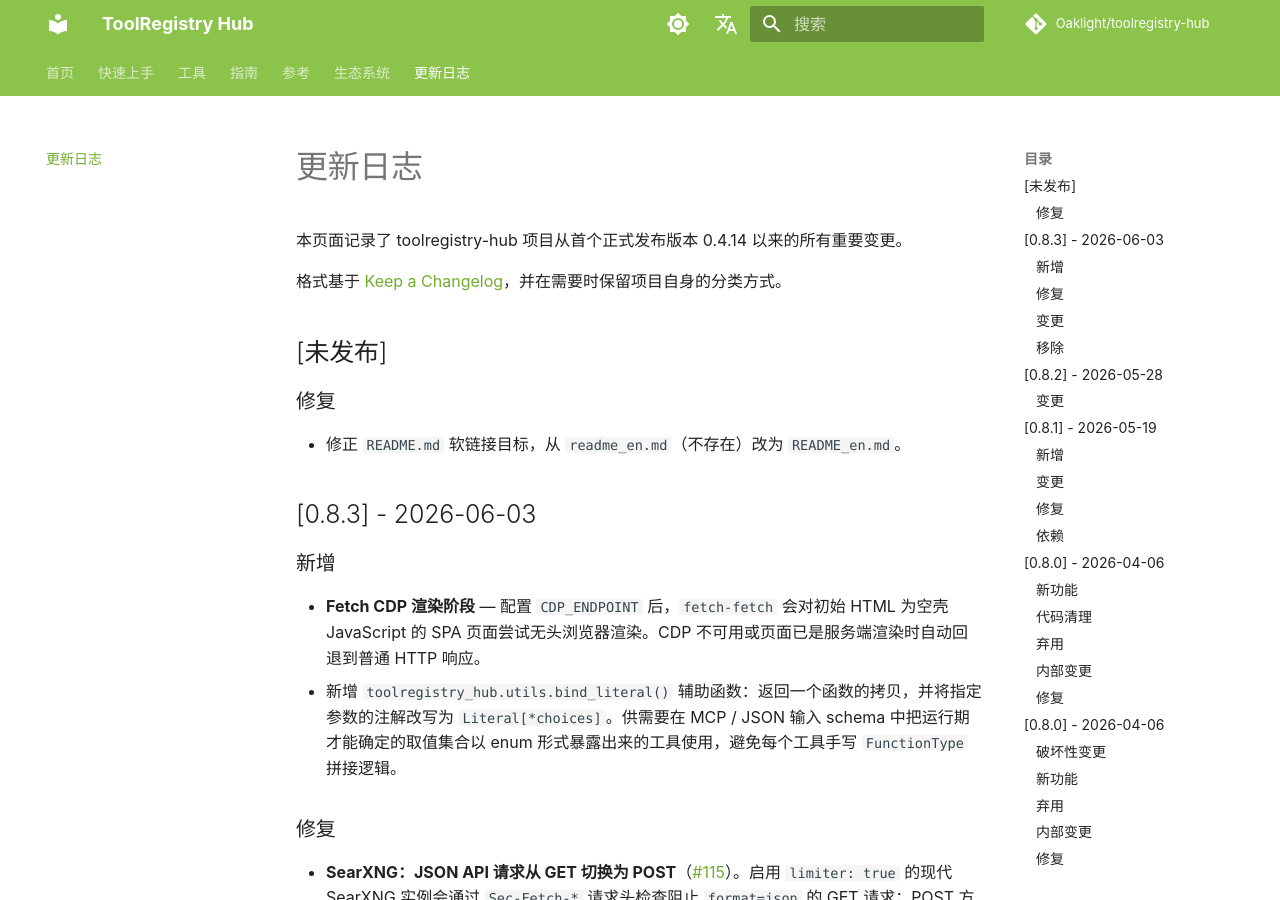
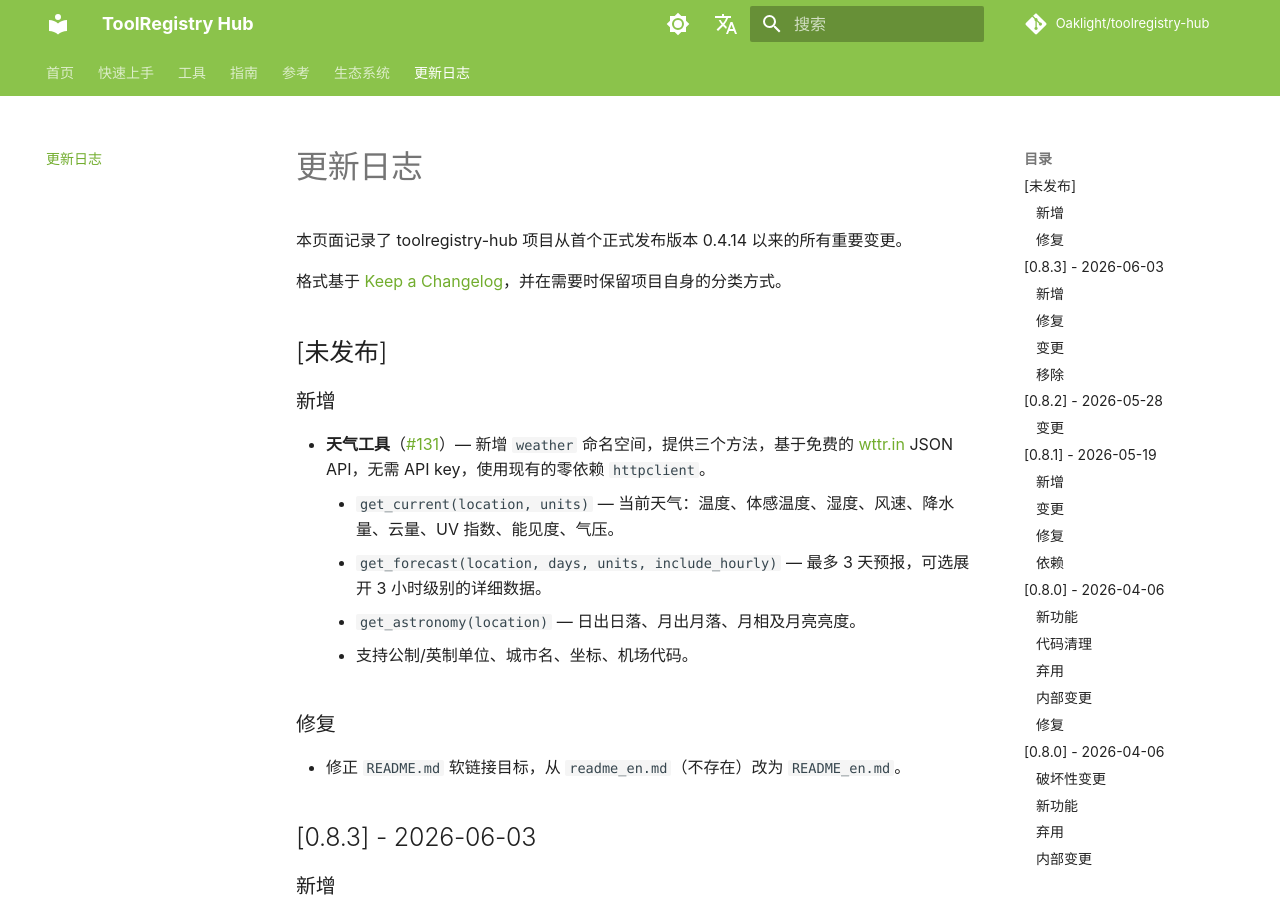
Before and after one commit to Oaklight/toolregistry-hub, an MkDocs documentation site: the page built from docs/changelog.md, in a window 1280 px wide and 900 px high. Built offline with MkDocs 1.6.1 and Material for MkDocs 9.7.7, drawn with Linux system fonts in a browser that asks for light colours; some web fonts are replaced; comment, search, counter and statistics services are not loaded.

Commit message:
changelog: 新增天气工具 (PR #131) 至未发布

```diff
--- a/docs/changelog.md
+++ b/docs/changelog.md
@@ -13,6 +13,14 @@ author: Oaklight
 格式基于 [Keep a Changelog](https://keepachangelog.com/zh-CN/1.1.0/)，并在需要时保留项目自身的分类方式。
 
 ## [未发布]
+
+### 新增
+
+- **天气工具**（[#131](https://github.com/Oaklight/toolregistry-hub/pull/131)）— 新增 `weather` 命名空间，提供三个方法，基于免费的 [wttr.in](https://wttr.in) JSON API，无需 API key，使用现有的零依赖 `httpclient`。
+    - `get_current(location, units)` — 当前天气：温度、体感温度、湿度、风速、降水量、云量、UV 指数、能见度、气压。
+    - `get_forecast(location, days, units, include_hourly)` — 最多 3 天预报，可选展开 3 小时级别的详细数据。
+    - `get_astronomy(location)` — 日出日落、月出月落、月相及月亮亮度。
+    - 支持公制/英制单位、城市名、坐标、机场代码。
 
 ### 修复
 
```
